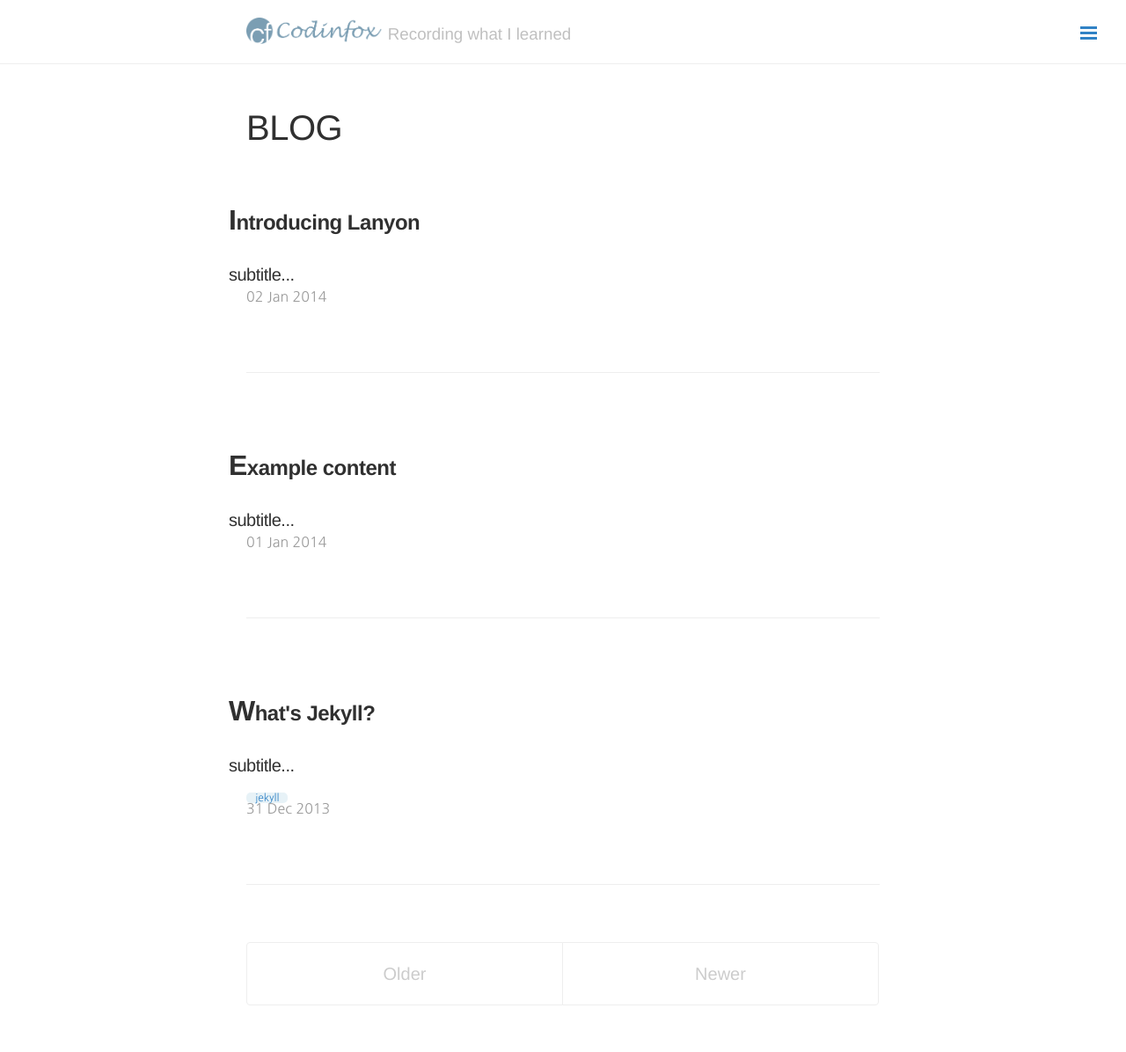
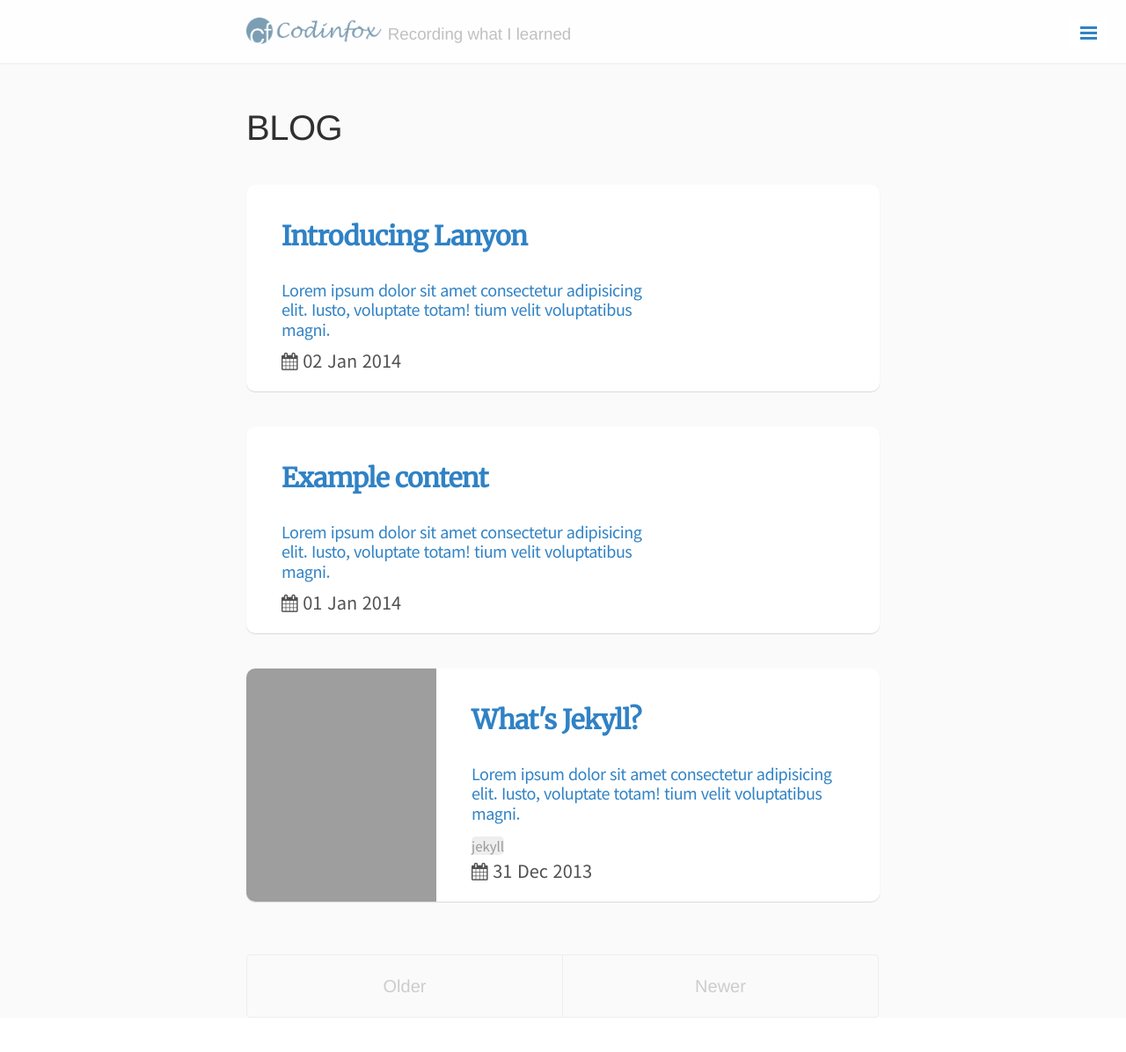
Before and after one commit to ImSejin/imsejin.github.io, a Jekyll site: the page built from blog/index.html, in a window 1280 px wide and 1237 px high. Shown: the top 1196 px of the window at 88% size. Built offline with Jekyll 4.4.1, drawn with Linux system fonts in a browser that asks for light colours; nearby versions of some CDN libraries; the list of posts is cut into pages by our own code; comment, search, counter and statistics services are not loaded; grey boxes are pictures that could not be loaded.

Commit message:
Construct blog page

```diff
--- a/_styles/base.scss
+++ b/_styles/base.scss
@@ -1,4 +1,4 @@
-@import url('https://fonts.googleapis.com/css?family=Merriweather|Noto+Sans|Nanum+Gothic|Nanum+Myeongjo&display=swap');
+@import url('https://fonts.googleapis.com/css?family=Merriweather|Noto+Sans+KR|Nanum+Gothic|Nanum+Myeongjo&display=swap');
 
 /*
  * Basic settings
@@ -14,7 +14,7 @@ a:hover {
  */
 body {
     // font-family: 'Nanum Myeongjo', 'Merriweather', serif !important;
-    font-family: 'Nanum Gothic', 'Noto Sans', sans-serif !important;
+    font-family: 'Noto Sans KR', 'Nanum Gothic', sans-serif !important;
     // font-size: 1.8em;
     font-weight: 400;
 
--- a/_styles/item.scss
+++ b/_styles/item.scss
@@ -16,7 +16,7 @@
 
     &:before {
         content: "\f02b";
-    font-family: FontAwesome;
+        font-family: 'FontAwesome';
         padding-right: 0.5em;
     }
 
@@ -36,7 +36,95 @@
             color: $white !important;
         }
     }
+}
 
+/*
+ * Articles
+ *
+ * The article item consists of thumbnail, title, subtitle,
+ * tag, date and the number of comments.
+ */
+.article-list {
+
+    .article-item {
+        margin-bottom: 2rem;
+        border-radius: 10px;
+        background-color: #fff;
+        min-height: 10rem;
+        box-shadow: 0 1px 1px 0 rgba(31, 35, 46, $translucency);
+        display: flex;
+        flex-direction: row;
+        overflow: hidden;
+        transition: all 0.2s ease;
+
+        &:hover {
+            transform: translate(0px, -2px);
+            box-shadow: 0 15px 35px -10px rgba(10, 16, 34, 0.2);
+        }
+
+        .article-link {
+        }
+
+        .article-header {
+            width: 30%;
+            max-width: 100%;
+
+            /* Thumbnail */
+            .article-thumbnail {
+                display: block;
+                height: 100%;
+                min-height: 10rem;
+                background-position: center;
+                background-size: cover;
+            }
+        }
+
+        .article-body {
+            font-family: 'Noto Sans KR', 'Nanum Gothic', sans-serif;
+            padding: 1rem 2rem;
+            width: 70%;
+
+            /* Description */
+            .article-description {
+
+                .article-title {
+                    font-family: 'Merriweather', 'Noto Sans KR', 'Nanum Gothic', serif;
+                    font-size: 1.5rem;
+                    font-weight: bold;
+                }
+
+                .article-subtitle {
+                    font-family: 'Noto Sans KR', 'Nanum Gothic', sans-serif;
+                    font-size: 0.9rem;
+                    font-weight: lighter;
+                }
+            }
+
+            /* Metadata */
+            .article-meta {
+                .article-tags {
+                    .article-tag {
+                        border-radius: 5px;
+                        background-color: #eee;
+                        font-size: 0.75rem;
+                        color: #999;
+
+                        &:hover {
+                            color: #333;
+                        }
+                    }
+                }
+
+                .article-date {
+
+                }
+
+                .article-comment {
+
+                }
+            }
+        }
+    }
 }
 
 /*
@@ -47,11 +135,11 @@
  */
 .sidebar-toggle {
     position: absolute;
-  top:  1rem;
+    top: 1rem;
     left: 1rem;
     display: block;
     width: 2.2rem;
-  padding: .5rem .65rem;
+    padding: 0.5rem 0.65rem;
     color: $theme-color; // #505050
     background-color: $white;
     border-radius: 4px;
@@ -61,9 +149,9 @@
         display: block;
         content: "";
         width: 100%;
-      padding-bottom: .125rem;
-      border-top: .375rem double;
-      border-bottom: .125rem solid;
+        padding-bottom: 0.125rem;
+        border-top: 0.375rem double;
+        border-bottom: 0.125rem solid;
 
         /* Make the border inside the box */
         -webkit-box-sizing: border-box;
@@ -92,9 +180,16 @@
         width: 2.25rem;
 
         &:before {
-        padding-bottom: .15rem;
-        border-top-width: .45rem;
-        border-bottom-width: .15rem;
+            padding-bottom: 0.15rem;
+            border-top-width: 0.45rem;
+            border-bottom-width: 0.15rem;
         }
     }
 }
+
+/*
+ * Wrapper
+ */
+.wrapper {
+    background-color: #fafafa;
+}
--- a/blog/index.html
+++ b/blog/index.html
@@ -28,42 +28,52 @@ title: Blog
             {%- assign content = article.content -%}
             {%- assign tags = article.tags -%}
             {%- assign date = article.date -%}
+            {%- assign thumbnail = article.thumbnail -%}
 
             <!-- Article item -->
-            <article class="post article-item">
-                <a class="article-link" href="{{ url }}">
-                    <!-- Image -->
+            <article class="article-item">
+                <a class="article-link" href="{{ url }}"></a>
+                {%- if thumbnail != nil -%}
                     <header class="article-header">
-                        <div class="article-cover">
-                            <img src="" title="" alt="">
-                        </div>
+                        <!-- Thumbnail -->
+                        <a
+                            class="article-thumbnail"
+                            href="{{ url }}"
+                            style="background-image: url('{{ thumbnail }}')"
+                            alt="{{ title }}"
+                        >
+                        </a>
                     </header>
+                {%- endif -%}
+                <section class="article-body">
                     <!-- Description -->
-                    <section class="article-body">
-                        <div class="article-preview">
-                            <h2 class="article-title post-title" style="font-weight: bold">{{ title }}</h2>
-                            <h3 class="article-subtitle">subtitle...</h3>
-                        </div>
-                    </section>
+                    <div class="article-description">
+                        <h2 class="article-title">
+                            <a class="article-link" href="{{ url }}">{{ title }}</a>
+                        </h2>
+                        <h3 class="article-subtitle">
+                            <a class="article-link" href="{{ url }}">Lorem ipsum dolor sit amet consectetur adipisicing elit. Iusto, voluptate totam! tium velit voluptatibus magni.</a>
+                        </h3>
+                    </div>
                     <!-- Metadata -->
-                    <footer class="article-footer">
-                        <div class="article-meta">
+                    <div class="article-meta">
+                        {%- if tags != empty -%}
                             <div class="article-tags">
-                                {%- if article.tags != empty -%}
-                                    {%- for tag in tags -%}
-                                        <a class="codinfox-tag-mark article-tag" href="/blog/tag/#{{ tag | slugify }}">{{ tag }}</a> &nbsp;
-                                    {%- endfor -%}
-                                {%- endif -%}
+                                {%- for tag in tags -%}
+                                    <!-- codinfox-tag-mark -->
+                                    <a class="article-tag" href="/blog/tag/#{{ tag | slugify }}">{{ tag }}</a> &nbsp;
+                                {%- endfor -%}
                             </div>
-                            <time class="article-time post-date">
-                                {{ date | date_to_string }}
-                            </time>
-                            <span class="article-comment">
-                                <a href="{{ url }}#disqus_thread"></a>&nbsp; <!-- fontawesome으로 말풍선 아이콘 + 댓글 개수 -->
-                            </span>
-                        </div>
-                    </footer>
-                </a>
+                        {%- endif -%}
+                        <time class="article-date">
+                            <i class="fa fa-calendar" aria-hidden="true"></i>
+                            {{ date | date_to_string }}
+                        </time>
+                        <span class="article-comment">
+                            <a href="{{ url }}#disqus_thread"></a>&nbsp; <!-- fontawesome으로 말풍선 아이콘 + 댓글 개수 -->
+                        </span>
+                    </div>
+                </section>
 
                 <!--
                 <h1 class="post-title" style="font-weight: bold">
@@ -94,7 +104,6 @@ title: Blog
                     {%- endif -%}
                 </div>
                 -->
-                <hr/>
             </article>
         {%- endfor -%}
     {%- else -%}
```
Also changed, not shown: _posts/2013-12-31-whats-jekyll.md (+1 -0 lines). Lines whose indentation alone changed are shown as unchanged.
